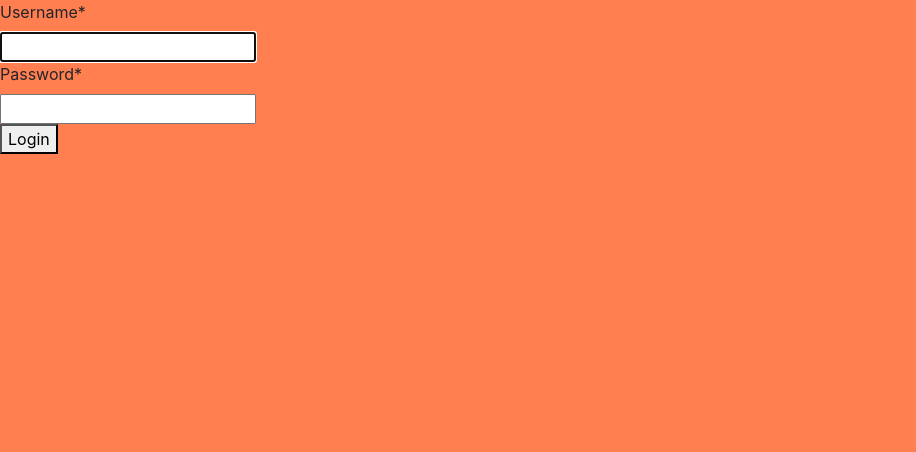
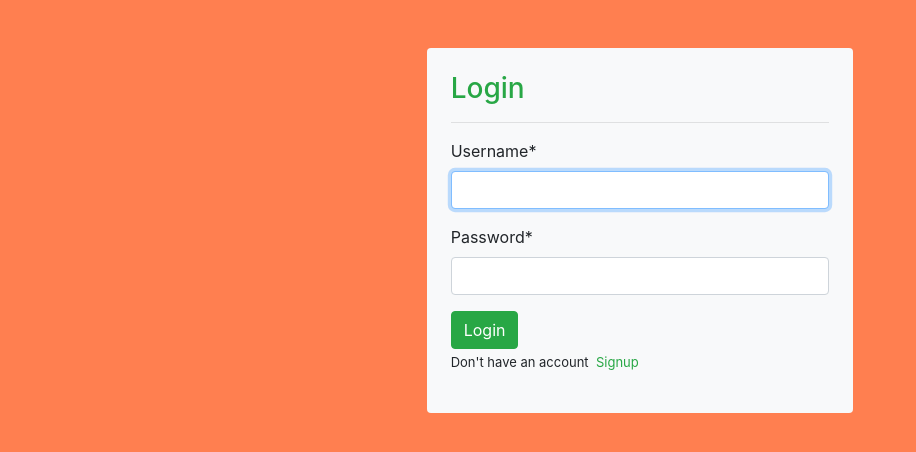
Before and after one commit to Unique-01/private-chatapp, a Django app: page /accounts/login/ in a window 1280 px wide. Shown: the top 452 px of the page, without its empty margins (0-916 px from the left). Run offline with Django 3.2, Linux system fonts and the light colour scheme; some libraries are stand-ins or nearby versions.

Commit message:
login frontend design

```diff
--- a/accounts/templates/registration/login.html
+++ b/accounts/templates/registration/login.html
@@ -1,10 +1,17 @@
 {% extends "base.html" %}
 {% load crispy_forms_tags %}
-
 {% block content %}
-<form action="" method="post">
-    {% csrf_token %}
-    {{form | crispy}}
-    <button type="submit">Login</button>
-</form>
+    <div class="bg-light p-4 col-md-4 mt-5 container rounded">
+        <form action="" method="post">
+            <h3 class="text-success">Login</h3>
+            <hr/>
+            {% csrf_token %}
+            {{ form | crispy }}
+            <button class="btn btn-success" type="submit">Login</button>
+            <p>
+                <small style="font-size:small;">Don't have an account
+                    <a class="text-success" href="{% url 'signup' %}">&nbsp;Signup</a></small>
+            </p>
+        </form>
+    </div>
 {% endblock content %}
--- a/privatechat/settings.py
+++ b/privatechat/settings.py
@@ -47,6 +47,10 @@ INSTALLED_APPS = [
     'channels',
     'crispy_forms'
 ]
+
+CRISPY_TEMPLATE_PACK = 'bootstrap4'
+LOGOUT_REDIRECT_URL='index'
+LOGIN_REDIRECT_URL ='index'
 
 MIDDLEWARE = [
     'django.middleware.security.SecurityMiddleware',
```
Also changed, not shown: accounts/templates/registration/signup.html (+12 -7 lines).
